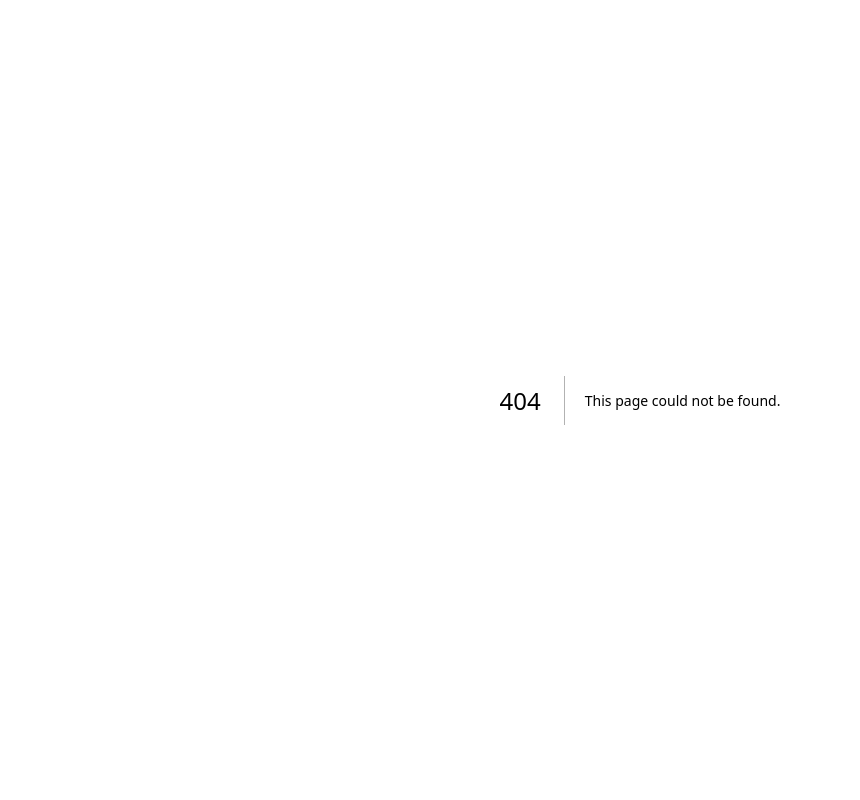
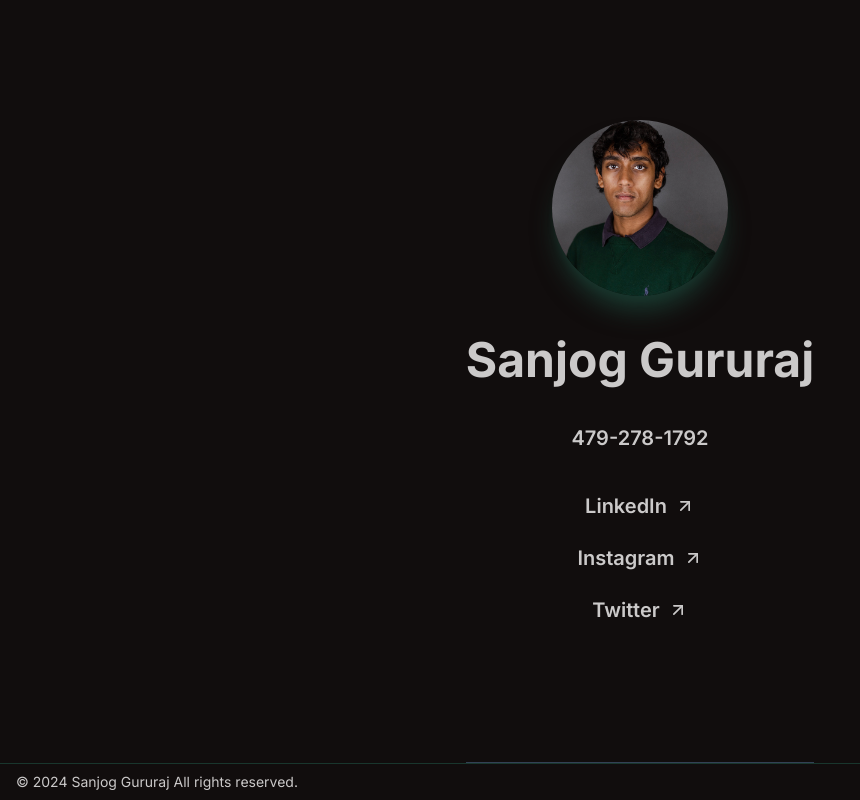
Before and after one commit to sanjogururaj47/sanjogururajportfolio, a Next.js app: page /share in a window 1280 px wide. Before the commit this address had no page. Shown: the whole page, without its empty margins (0-860 px from the left). Built offline with nearby package versions, Linux system fonts and the light colour scheme.

Commit message:
Added share page

```diff
--- /dev/null
+++ b/app/share/page.tsx
@@ -0,0 +1,52 @@
+import Image from "next/image";
+import ProfileImg from "../../public/img/profileImg.jpg";
+import SocialLink from "@/components/SocialLink";
+import Footer from "@/components/Footer";
+
+export default function Share() {
+  return (
+    <main className="w-full bg-base-300 text-base-content min-h-screen flex flex-col">
+      <div className="max-w-screen-xl mx-auto lg:pt-10 flex-1 flex flex-col px-4">
+        <div className="wrapper flex flex-col items-center gap-10 flex-1">
+          {/* Profile Image */}
+          <div className="w-44 h-44 rounded-full shadow-xl shadow-neutral hover:scale-110 transition-all duration-500 cursor-pointer">
+            <Image
+              className="w-full h-full rounded-full object-cover"
+              src={ProfileImg}
+              alt="ProfileImg"
+            />
+          </div>
+
+          {/* Name */}
+          <h1 className="text-5xl font-bold base-content">Sanjog Gururaj</h1>
+
+          <a
+              href="tel:4792781792"
+              className="flex items-center justify-center gap-2 text-xl text-base-content font-semibold group"
+            >
+              <p className="group-hover:text-primary">479-278-1792</p>
+            </a>
+
+          {/* Social Links */}
+          <div className="flex flex-col items-center gap-6">
+            <SocialLink
+              title="LinkedIn"
+              link="https://www.linkedin.com/in/sanjog-gururaj/"
+            />
+            <SocialLink
+              title="Instagram"
+              link="https://www.instagram.com/sanjogururaj47"
+            />
+            <SocialLink
+              title="Twitter"
+              link="https://twitter.com/sanjogururaj47"
+            />
+          </div>
+        </div>
+      </div>
+      <div className="w-full">
+        <Footer />
+      </div>
+    </main>
+  );
+}
--- a/components/Footer.tsx
+++ b/components/Footer.tsx
@@ -1,7 +1,13 @@
 import React from "react";
 
 const Footer = () => {
-  return <p className="text-sm py-2">© 2024 Sanjog Gururaj All rights reserved.</p>;
+  return (
+    <div className="w-full border-t border-neutral">
+      <div className="max-w-screen-xl mx-auto px-4">
+        <p className="text-sm py-2">© 2024 Sanjog Gururaj All rights reserved.</p>
+      </div>
+    </div>
+  );
 };
 
 export default Footer;
```
